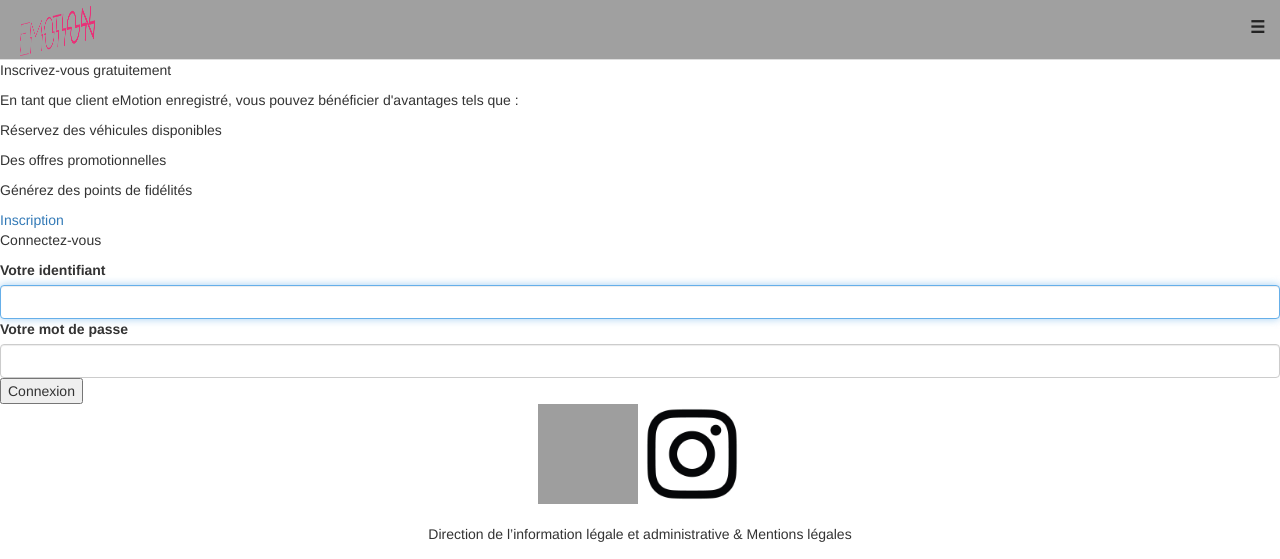
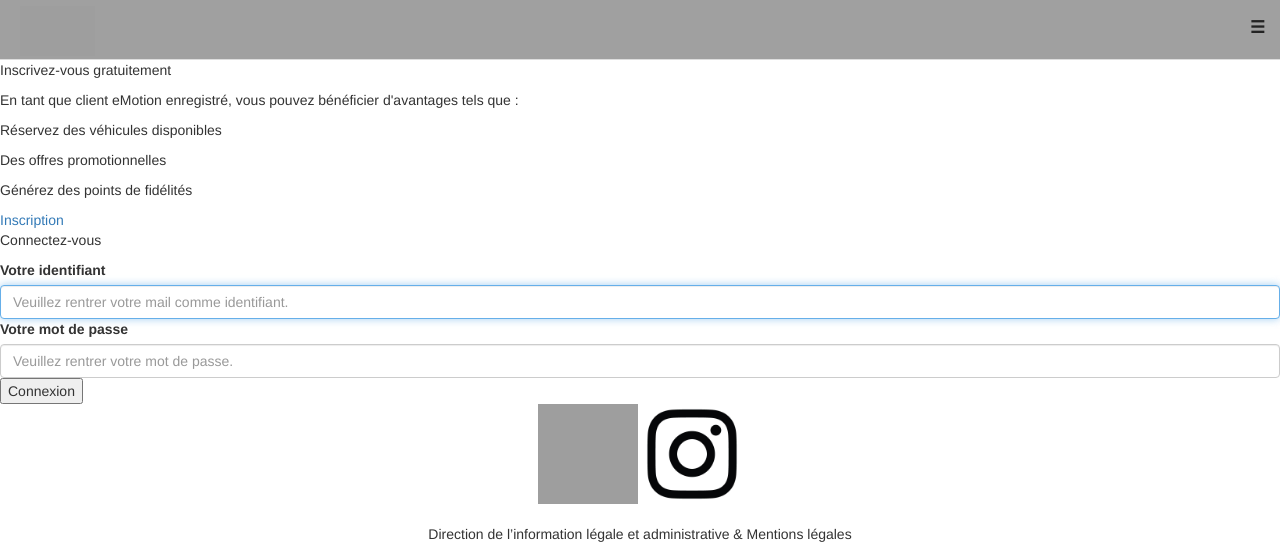
Before and after one commit to ThierrySuy/eMotion, a PHP site: page /connexion.php in a window 1280 px wide. Shown: the top 559 px of the page. Run offline with PHP 8.4, Linux system fonts and the light colour scheme; some libraries are stand-ins or nearby versions; grey boxes are pictures that could not be loaded.

Commit message:
RectifErreur

```diff
--- a/connexion.php
+++ b/connexion.php
@@ -29,9 +29,9 @@
                 <div class="inside-form">
                     <div>
                         <label class="mail">Votre identifiant</label>
-                        <input class="form-control" name="mail" id="mail" type="email" required autofocus>
+                        <input class="form-control" name="mail" id="mail" type="email" placeholder="Veuillez rentrer votre mail comme identifiant." required autofocus>
                         <label class="pass">Votre mot de passe</label>
-                        <input class="form-control" name="pass" id="pass" type="password" required>
+                        <input class="form-control" name="pass" id="pass" type="password" placeholder="Veuillez rentrer votre mot de passe." required>
                         <input type="submit" class="button" value="Connexion">
                     </div>
                 </div>
--- a/header.php
+++ b/header.php
@@ -22,7 +22,7 @@
         else
 
         {
-            $base = mysqli_connect('localhost', 'root', 'root','emotion');
+            $base = mysqli_connect('localhost', 'root', '','emotion');
 
             $string = mysqli_real_escape_string($base,$string);
 
@@ -51,7 +51,7 @@
     </head>
 
     <header>
-        <span><a href="index.php"><img src="images/logo-color.png" alt="Emotion" style="width:75px; height:50px;"></img></a></span>
+        <span> <img src="http://glennsmith.me" alt="Emotion" style="width:75px; height:50px;"></img></span>
         <button class="hamburger">&#9776;</button>
         <button class="cross">&#735;</button>
     </header>
@@ -62,8 +62,8 @@
         <ul>
             <?php
             if (!empty($_SESSION['Auth'])) {
+                $id = $_SESSION['id'];
                 if ($_SESSION['Auth']['role'] == 4) {
-                    $id = $_SESSION['id'];
                     echo '<li style="margin-right:auto;"><a href="control_vehicule.php">Gérer les véhicules de location</a></li>';
                     echo '<li style="margin-right:auto;"><a href="control_loc.php">Gérer les locations</a></li>';
                 }
--- a/logout.php
+++ b/logout.php
@@ -1,9 +1,6 @@
 <?php
-
 session_start();
-
 $_SESSION = array();
 session_destroy();
 header("Location:connexion.php");
-
 ?>
--- a/profil.php
+++ b/profil.php
@@ -1,7 +1,7 @@
 <?php
 include 'header.php';
 
-if (isset($_SESSION['Auth']['role']) && ($_SESSION['Auth']['role'] == 4)) {
+if (isset($_SESSION['Auth']['role']) && ($_SESSION['Auth']['role'] == 2) || ($_SESSION['Auth']['role'] == 4)) {
     $role = $_SESSION['Auth']['role'];
     $id = $_SESSION['id'];
     //var_dump($_SESSION);
```
